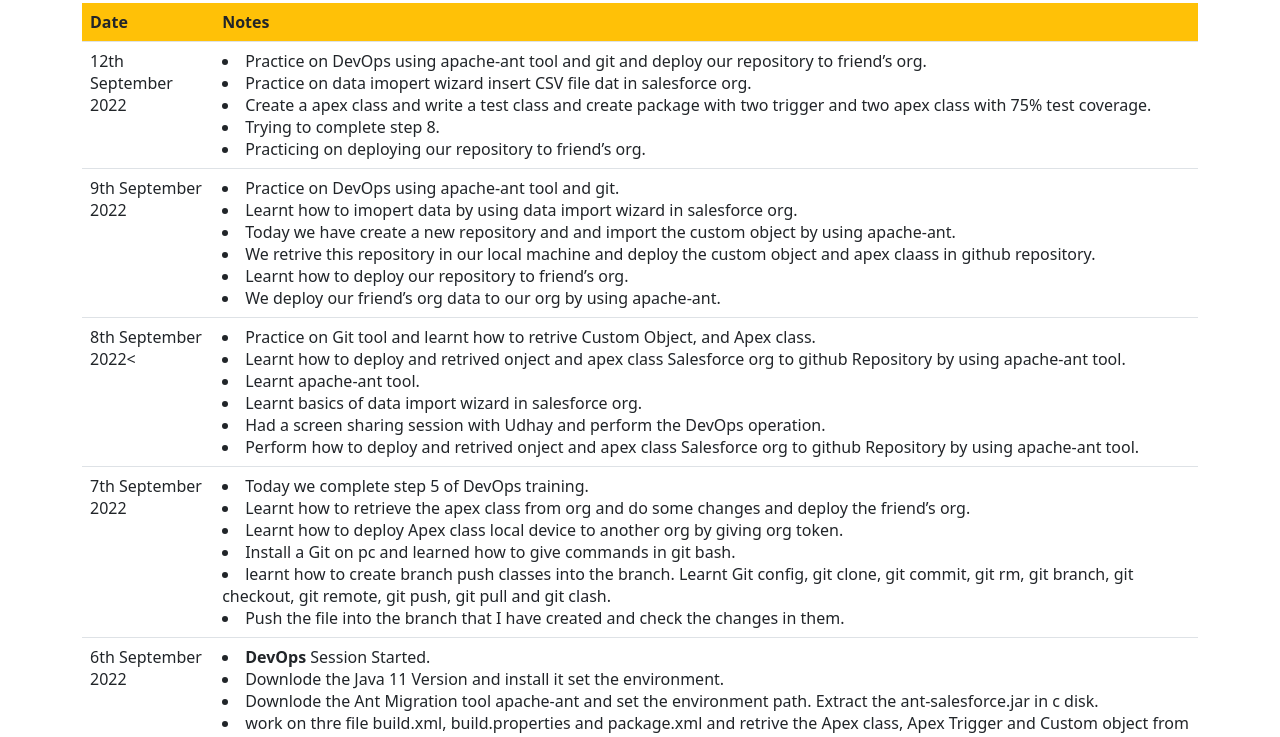
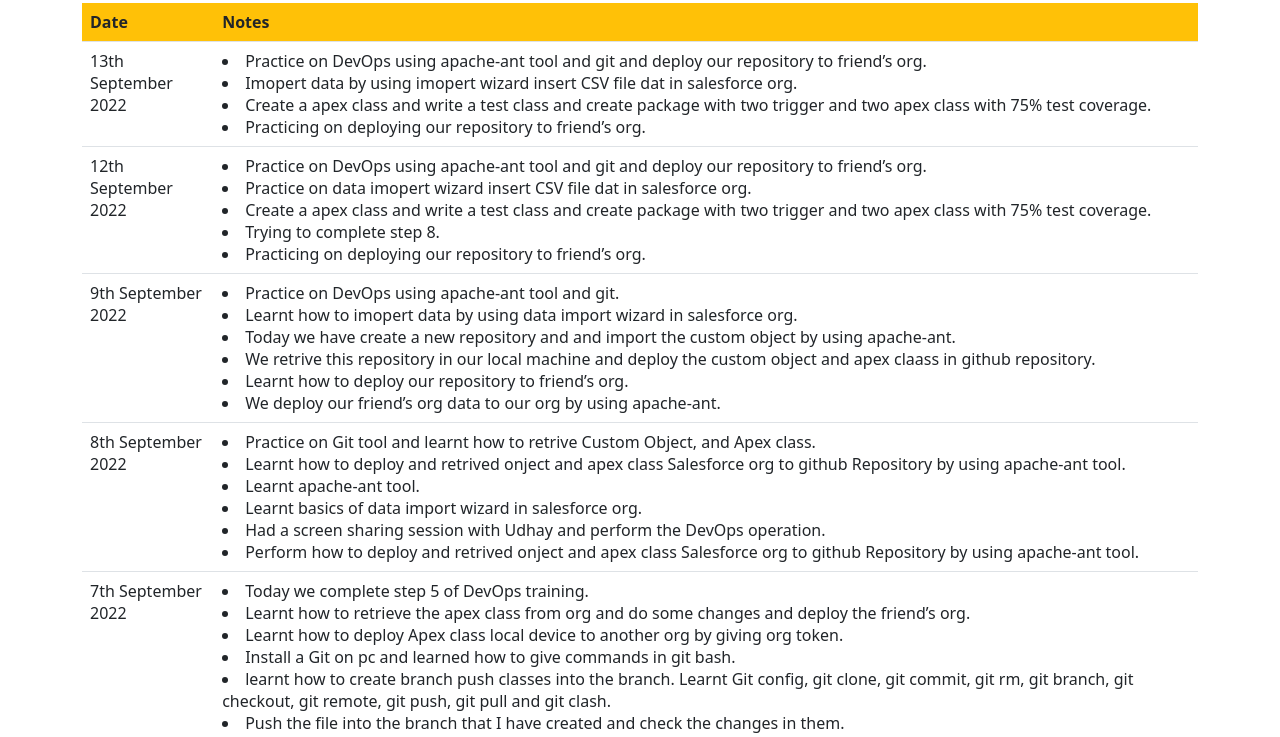
Before and after one commit to mahesht-mrk/mahesht-mrk.github.io, a plain HTML site: page journal.html in a window 1280 px wide. Shown: the part 53-790 px from the top of the page. Drawn offline with nearby package versions, Linux system fonts and the light colour scheme.

Commit message:
13th sept
13th sept

```diff
--- a/journal.html
+++ b/journal.html
@@ -16,6 +16,14 @@
 				</tr>
 			</thead>
 			<tbody>
+				<tr>
+					<td>13th September 2022</td>
+					<td>
+						<li>Practice on DevOps using apache-ant tool and git and deploy our repository to friend’s org.</li>
+						<li> Imopert data by using imopert wizard insert CSV file dat in salesforce org.</li>
+						<li>Create a apex class and write a test class and create package with two trigger and two apex class with 75% test coverage.</li>
+						<li>Practicing on deploying our repository to friend’s org.</li>
+					</td>
 				<tr>
 					<td>12th September 2022</td>
 					<td>
@@ -38,7 +46,7 @@
 					</td>
 				</tr>
 				<tr>
-					<td>8th September 2022<</td>
+					<td>8th September 2022</td>
 					<td>
 						<li>Practice on Git tool and learnt how to retrive Custom Object, and Apex class.</li>
 						<li>Learnt how to deploy and retrived onject and apex class Salesforce org to github Repository by using apache-ant tool.</li>
```
